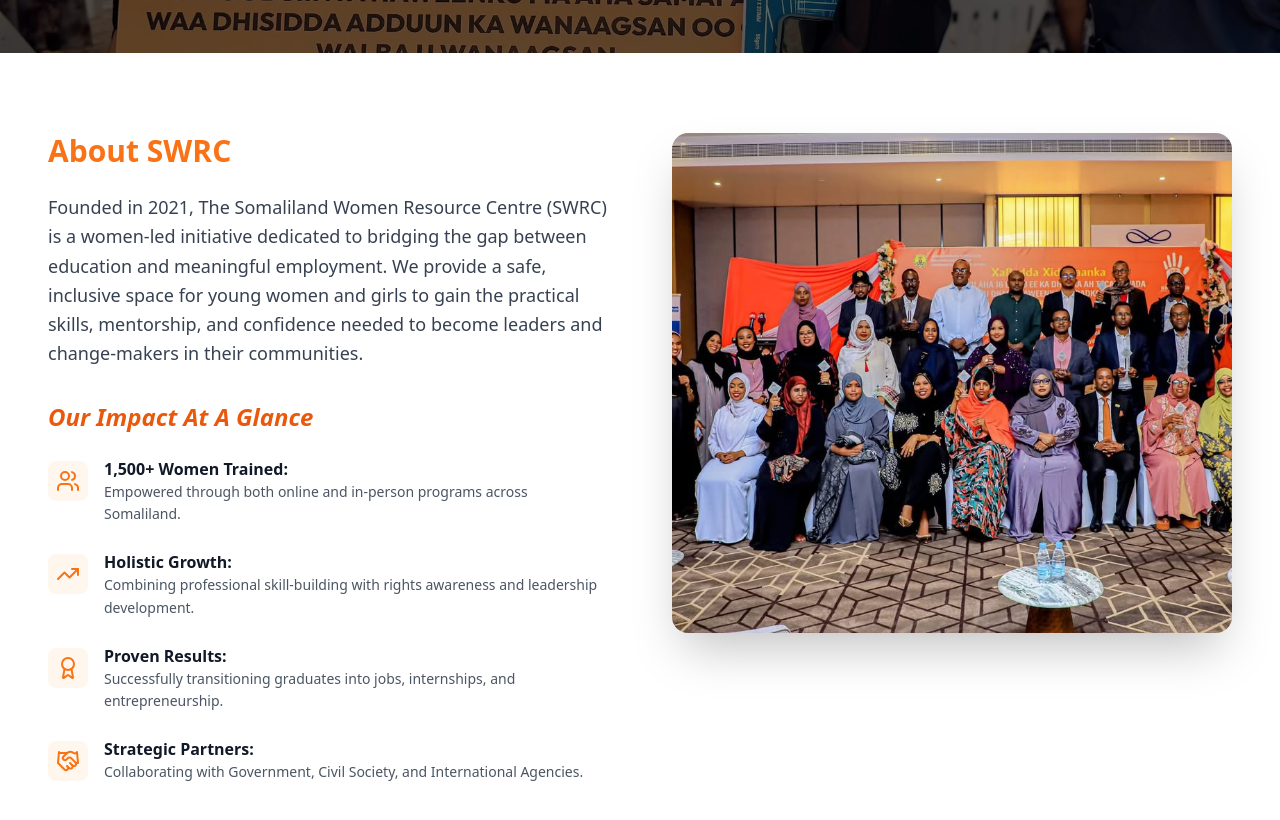
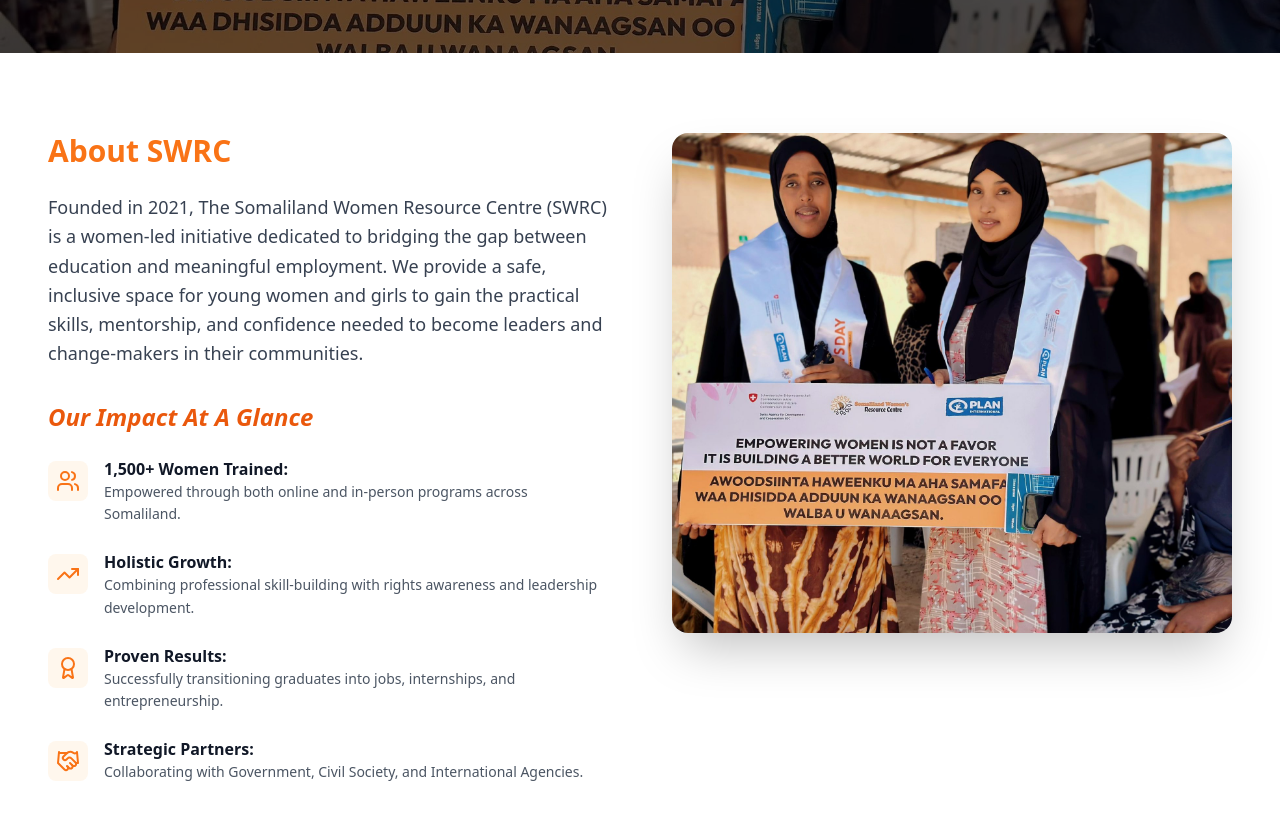
Before and after one commit to xaldoonTeam/swrc2, a React (Vite) app: page /about in a window 1280 px wide. Shown: the part 580-1400 px from the top of the page. Built offline with nearby package versions, Linux system fonts and the light colour scheme; no server answers.

Commit message:
fixing build

```diff
--- a/src/pages/About.tsx
+++ b/src/pages/About.tsx
@@ -140,7 +140,7 @@ const AboutPage: React.FC = () => {
           className="relative"
         >
           <img
-            src="/hero.jpg"
+            src="/about.jpg"
             className="w-full h-full rounded-2xl shadow-2xl object-cover min-h-[500px]"
             alt="SWRC Community"
           />
```
